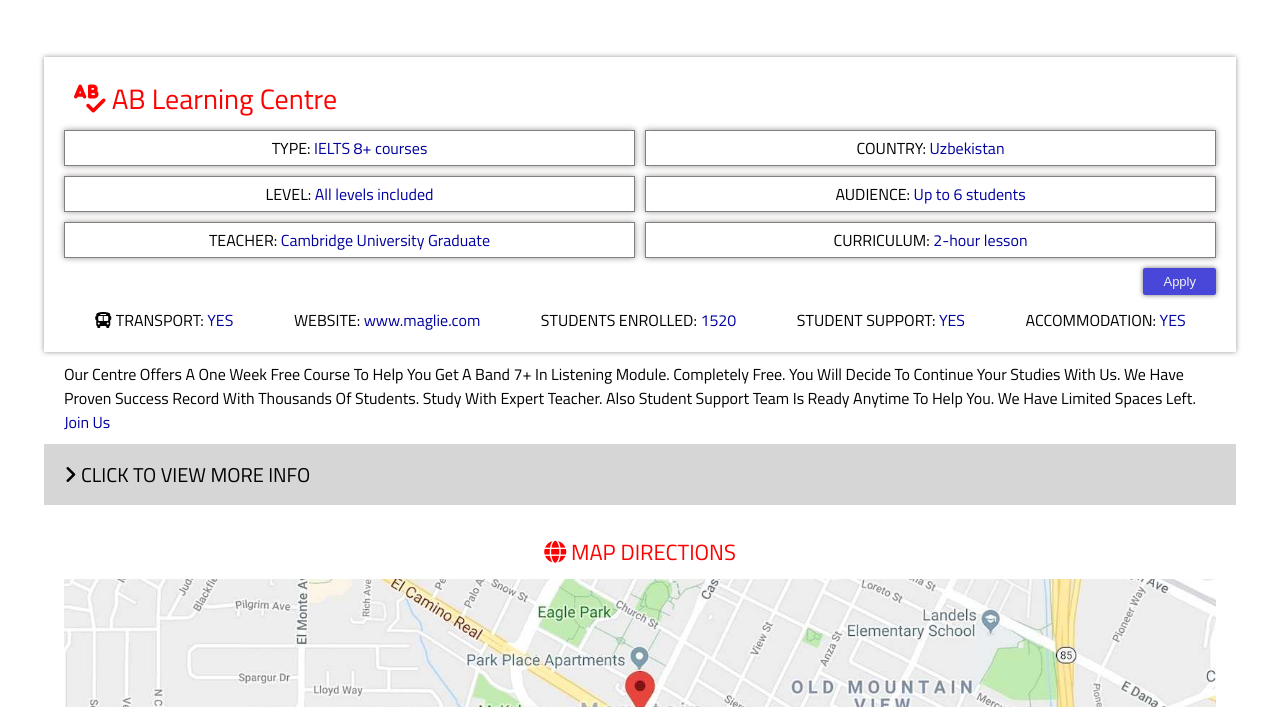
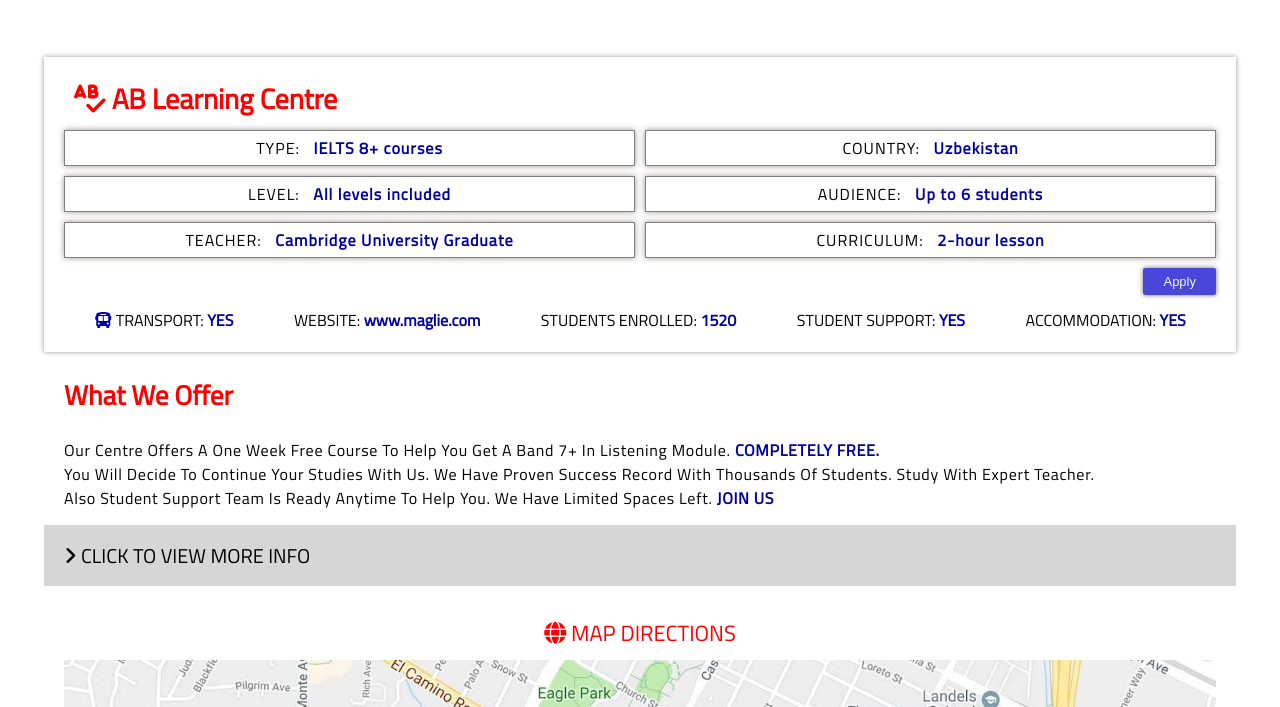
Before and after one commit to abrormukimov/ielts-directory, a plain HTML site: page centre.html in a window 1280 px wide. Shown: the part 93-800 px from the top of the page. Drawn offline with Linux system fonts and the light colour scheme.

Commit message:
Add font-weight to fonts and letter spacing to make it look better

```diff
--- a/centre.html
+++ b/centre.html
@@ -55,12 +55,12 @@
           </div>
         </div>
         <div class="centre-info">
-          <div class="infos">TYPE: <span class="blue-sp">IELTS 8+ courses</span></div>
-          <div class="infos">COUNTRY: <span class="blue-sp">Uzbekistan</span></div>
-          <div class="infos">LEVEL: <span class="blue-sp">All levels included</span></div>
-          <div class="infos">AUDIENCE: <span class="blue-sp">Up to 6 students</span></div>
-          <div class="infos">TEACHER: <span class="blue-sp">Cambridge University Graduate</span></div>
-          <div class="infos">CURRICULUM: <span class="blue-sp">2-hour lesson</span></div>
+          <div class="infos">TYPE: &nbsp; <span class="blue-sp">IELTS 8+ courses</span></div>
+          <div class="infos">COUNTRY: &nbsp; <span class="blue-sp">Uzbekistan</span></div>
+          <div class="infos">LEVEL: &nbsp; <span class="blue-sp">All levels included</span></div>
+          <div class="infos">AUDIENCE: &nbsp; <span class="blue-sp">Up to 6 students</span></div>
+          <div class="infos">TEACHER: &nbsp; <span class="blue-sp">Cambridge University Graduate</span></div>
+          <div class="infos">CURRICULUM: &nbsp; <span class="blue-sp">2-hour lesson</span></div>
         </div>
         <div class="centre-info-hide">
           <div class="infos">
@@ -99,7 +99,12 @@
         </div>
       </div>
       <div class="txt-info">
-        <div>Our Centre Offers A One Week Free Course To Help You Get A Band 7+ In Listening Module. Completely Free. You Will Decide To Continue Your Studies With Us. We Have Proven Success Record With Thousands Of Students. Study With Expert Teacher. Also Student Support Team Is Ready Anytime To Help You. We Have Limited Spaces Left. <a href="signup.html"><span class="blue-sp">Join Us</span></a></div>
+        <div class="we-offer">
+          <h2>What We Offer</h2>
+        </div>
+        <div class="we-offer-txt">Our Centre Offers A One Week Free Course To Help You Get A Band 7+ In Listening Module. <span class="blue-sp">COMPLETELY FREE.</span><br>
+        You Will Decide To Continue Your Studies With Us. We Have Proven Success Record With Thousands Of Students. Study With Expert Teacher.<br>
+        Also Student Support Team Is Ready Anytime To Help You. We Have Limited Spaces Left. <a href="signup.html"><span class="blue-sp">JOIN US</span></a></div>
       </div>
       <div class="more-info-ctn">
         <a href="#"><i class="fas fa-angle-right"></i>
--- a/main.css
+++ b/main.css
@@ -570,6 +570,7 @@ a {
 .abc {
   font-size: 28px;
   color: red;
+  font-weight: 700;
   margin: 0 0 0 10px;
 }
 
@@ -589,6 +590,7 @@ a {
   border: 0.5px solid gray;
   box-shadow: 0 0 6px #9b9594;
   padding: 5px;
+  letter-spacing: 1px;
 }
 
 .btn-9 {
@@ -612,13 +614,25 @@ a {
   justify-content: space-around;
 }
 
-.blue-sp {
+.blue-sp,
+.fa-bus {
   color: rgb(0, 0, 161);
+  font-weight: 700;
 }
 
 .txt-info {
   width: 90%;
-  margin: 0 auto;
+  margin: 0 auto 15px auto;
+}
+
+.we-offer {
+  font-size: 18px;
+  color: red;
+  font-weight: 700;
+}
+
+.we-offer-txt {
+  letter-spacing: 0.7px;
 }
 
 .more-info-ctn {
```
